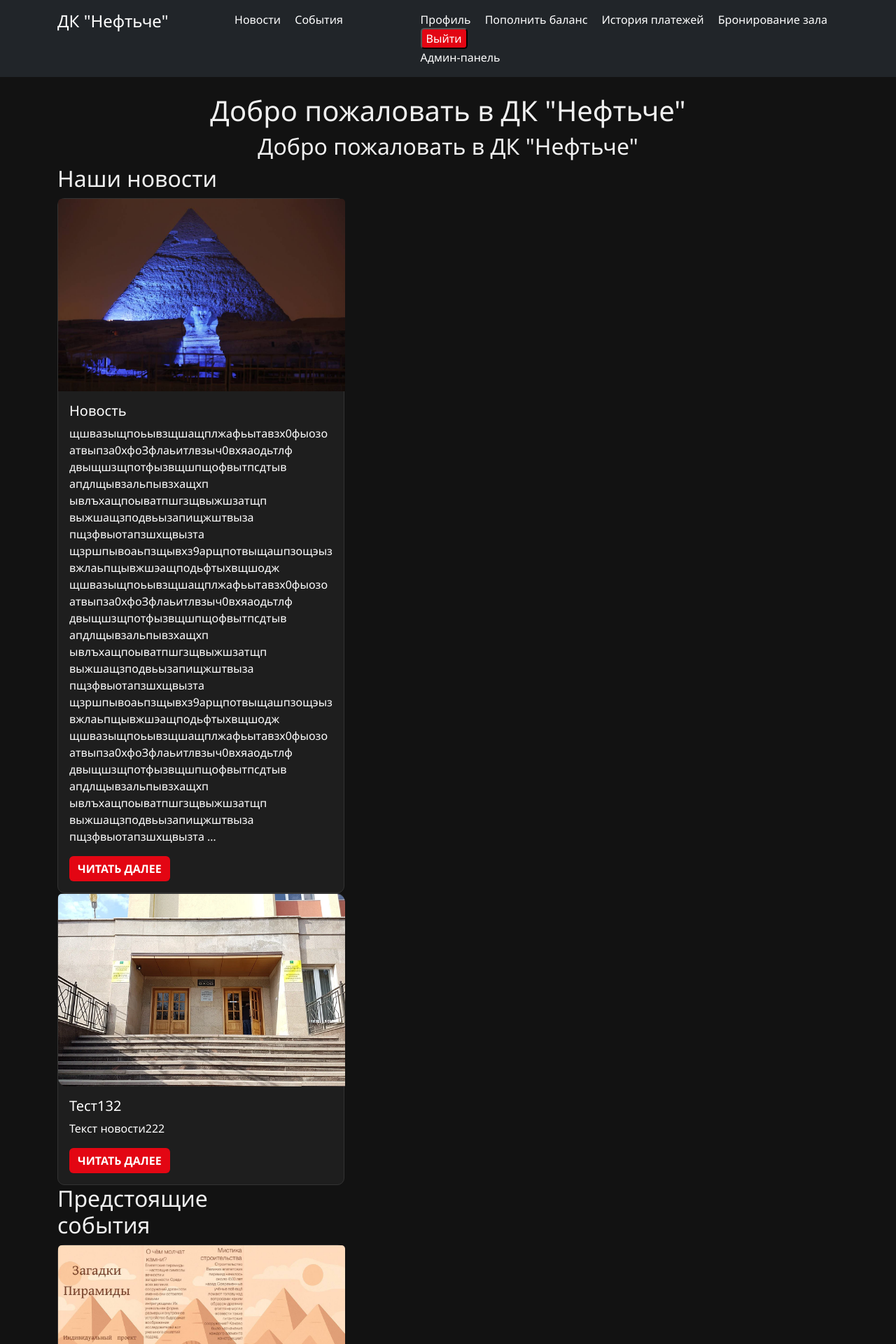
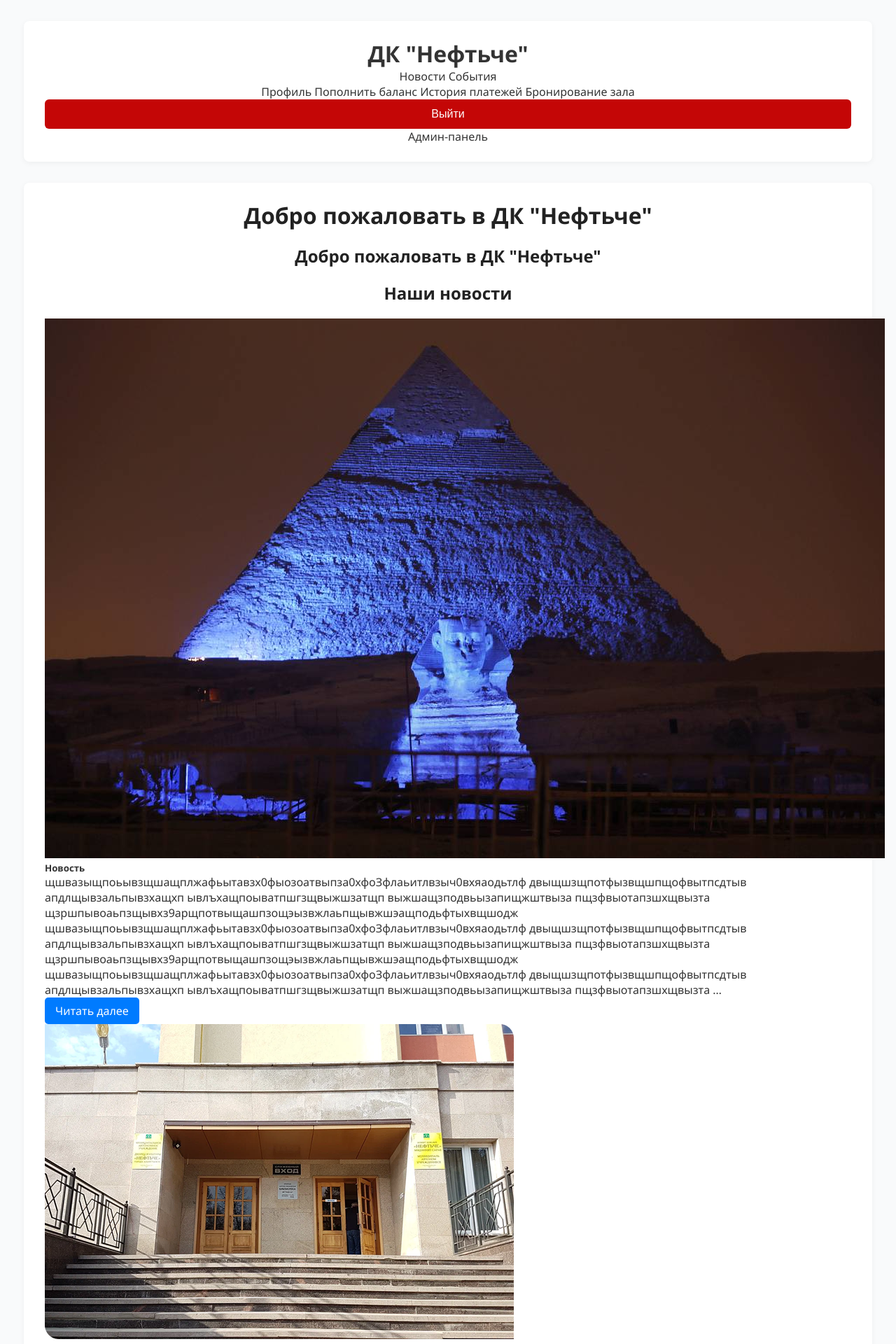
Before and after one commit to Arc3228/dk, a Django app: page / in a window 1280 px wide; the page is wider, and only the part inside the window is pictured. Shown: the top 1920 px of that part at 70% size. Run offline with Django 5.2, Linux system fonts and the light colour scheme; a user stored in the database is signed in; data comes from the database, SQL or seed files in the repository; both versions use the stored data as it was after the commit.

Commit message:
Стили

```diff
--- a/PythonProject1/neftche/main/static/main/css/style.css
+++ b/PythonProject1/neftche/main/static/main/css/style.css
@@ -1,70 +1,152 @@
+* {
+    margin: 0;
+    padding: 0;
+}
+
 body {
-    background-color: #121212;
-    color: #f0f0f0;
-    font-family: 'Segoe UI', sans-serif;
+    font-family: 'Segoe UI', Tahoma, Geneva, Verdana, sans-serif;
+    background-color: #f9fafb;
+    color: #333;
+}
+
+.header {
+text-align: center;
+}
+
+.logo {
+    font-size: 32px;
+    font-weight: 700;
 }
 
 a {
-    color: #e30613;
-    text-decoration: none;
+text-decoration: none;
+    color: #333;
 }
 
-a:hover {
-    text-decoration: underline;
+.container {
+    width: 90%;
+    max-width: 1700px;
+    margin: 30px auto;
+    background: #ffffff;
+    padding: 25px 30px;
+    border-radius: 8px;
+    box-shadow: 0 2px 8px rgba(0, 0, 0, 0.05);
 }
 
-.navbar, .footer {
-    background-color: #1b1b1b;
-    padding: 15px 20px;
+h1, h2, h3 {
+    color: #222;
+    margin-bottom: 20px;
+    text-align: center;
 }
 
-.navbar-brand, .nav-link, .footer p {
-    color: #fff !important;
+form {
+    display: flex;
+    flex-direction: column;
 }
 
-.btn-primary, .btn-danger, .btn-custom {
-    background-color: #e30613;
-    border: none;
-    color: white;
-    font-weight: bold;
-    text-transform: uppercase;
+ul li {
+list-style: none;
 }
 
-.btn-primary:hover, .btn-danger:hover, .btn-custom:hover {
-    background-color: #c20510;
+input[type="text"],
+input[type="password"],
+input[type="email"],
+input[type="date"],
+input[type="time"],
+input[type="number"],
+select,
+textarea {
+    padding: 10px;
+    border: 1px solid #ccc;
+    border-radius: 5px;
+    margin-bottom: 15px;
+    font-size: 16px;
 }
 
-.card {
-    background-color: #1e1e1e;
-    border: 1px solid #333;
-    border-radius: 10px;
+input[type="submit"],
+button {
+    background-color: #4CAF50;
+    color: white;
+    padding: 12px 20px;
+    border: none;
+    border-radius: 6px;
+    cursor: pointer;
+    font-size: 16px;
+    transition: background-color 0.3s;
 }
 
-.card-title, .card-text {
-    color: white;
-}
-
-.form-control {
-    background-color: #2a2a2a;
-    border: 1px solid #444;
-    color: #fff;
-}
-
-.form-control::placeholder {
-    color: #888;
+input[type="submit"]:hover,
+button:hover {
+    background-color: #45a049;
 }
 
 .logout_btn {
-    border-radius: 5px;
-    background-color: #e30613;
-    color: white;
+background: #c40606;
 }
 
-.home_card {
-width: 410px;
+.logout_btn:hover {
+background: #b01010;
 }
 
-.card-img-top{
-width: 410px;
-height: 275px;
+.table {
+    width: 100%;
+    border-collapse: collapse;
+    margin-top: 20px;
 }
+
+.table th, .table td {
+    border: 1px solid #ddd;
+    padding: 10px 15px;
+    text-align: left;
+}
+
+.table th {
+    background-color: #f1f1f1;
+}
+
+.table tr:nth-child(even) {
+    background-color: #fafafa;
+}
+
+.table tr:hover {
+    background-color: #f5f5f5;
+}
+
+.alert {
+    padding: 15px;
+    background-color: #f8d7da;
+    color: #721c24;
+    border-radius: 6px;
+    margin-bottom: 20px;
+}
+
+.success {
+    background-color: #d4edda;
+    color: #155724;
+}
+
+.btn-primary {
+    background-color: #007bff;
+}
+
+.btn-danger {
+    background-color: #dc3545;
+}
+
+.btn-primary, .btn-danger {
+    padding: 8px 15px;
+    margin-right: 5px;
+    text-decoration: none;
+    border-radius: 5px;
+    color: white;
+    display: inline-block;
+    text-align: center;
+}
+
+.btn-primary:hover {
+    background-color: #0069d9;
+}
+
+.btn-danger:hover {
+    background-color: #c82333;
+}
--- a/PythonProject1/neftche/main/templates/admin/admin_panel.html
+++ b/PythonProject1/neftche/main/templates/admin/admin_panel.html
@@ -7,7 +7,6 @@
         <ul>
             <li><a href="{% url 'news_create' %}">Cоздать новость</a></li>
             <li><a href="{% url 'events_create' %}">Cоздать событие</a></li>
-            <li><a href="{% url 'events_create' %}">Cоздать отчёт</a></li>
             <li><a href="{% url 'hall_bookings' %}">Просмотр бронирований</a></li>
             <li><a href="{% url 'site_statistics' %}">Статистика сайта</a></li>
         </ul>
--- a/PythonProject1/neftche/main/templates/main/base.html
+++ b/PythonProject1/neftche/main/templates/main/base.html
@@ -6,13 +6,12 @@
     <meta charset="UTF-8">
     <meta name="viewport" content="width=device-width, initial-scale=1.0">
     <title>{% block title %}Нефтьче{% endblock %}</title>
-    <link rel="stylesheet" href="https://cdn.jsdelivr.net/npm/bootstrap@5.3.0/dist/css/bootstrap.min.css">
     <link rel="stylesheet" href="{% static 'main/css/style.css' %}">
 </head>
 <body>
-    <header class="bg-dark text-white py-3">
-        <div class="container d-flex justify-content-between">
-            <a href="/" class="text-white text-decoration-none h4">ДК "Нефтьче"</a>
+    <header class="header wrapper">
+        <div class="container">
+            <div class="logo"><a href="/" class="logo_link">ДК "Нефтьче"</a></div>
             <nav>
                 <a href="{% url 'news_list' %}" class="text-white me-3">Новости</a>
                 <a href="{% url 'events_list' %}" class="text-white me-3">События</a>
--- a/PythonProject1/neftche/main/templates/main/events_detail.html
+++ b/PythonProject1/neftche/main/templates/main/events_detail.html
@@ -52,6 +52,7 @@
     {% if forloop.counter|divisibleby:30 %}<br>{% endif %}
   {% endfor %}
 </div>
+<a href="{% url 'home' %}" class="btn btn-primary mt-3">Назад</a>
 
 
 {% if user.is_superuser %}
--- a/PythonProject1/neftche/main/templates/main/events_form.html
+++ b/PythonProject1/neftche/main/templates/main/events_form.html
@@ -6,4 +6,5 @@
   {{ form.as_p }}
   <button type="submit">Сохранить</button>
 </form>
+<a href="{% url 'admin_panel' %}" class="btn btn-primary mt-3">Назад</a>
 {% endblock %}
--- a/PythonProject1/neftche/main/templates/main/home.html
+++ b/PythonProject1/neftche/main/templates/main/home.html
@@ -1,7 +1,7 @@
 {% extends 'main/base.html' %}
 {% block content %}
-<h1 class="text-center">Добро пожаловать в ДК "Нефтьче"</h1>
-<h2 class="text-center">Добро пожаловать в ДК "Нефтьче"</h2>
+<h1>Добро пожаловать в ДК "Нефтьче"</h1>
+<h2>Добро пожаловать в ДК "Нефтьче"</h2>
 <div class="row">
     <h2>Наши новости</h2>
     {% for news in latest_news %}
--- a/PythonProject1/neftche/main/templates/main/news_form.html
+++ b/PythonProject1/neftche/main/templates/main/news_form.html
@@ -6,4 +6,5 @@
   {{ form.as_p }}
   <button type="submit">Сохранить</button>
 </form>
+<a href="{% url 'admin_panel' %}" class="btn btn-primary mt-3">Назад</a>
 {% endblock %}
--- a/PythonProject1/neftche/main/templates/main/site_statistics.html
+++ b/PythonProject1/neftche/main/templates/main/site_statistics.html
@@ -12,7 +12,7 @@
         <p class="text-white"><strong>Общая выручка от бронирований:</strong> {{ total_revenue|intcomma }} ₽</p>
 
         {% if popular_booking_date %}
-            <p class="text-white"><strong>Самая популярная дата для бронирования:</strong> {{ popular_booking_date.date }} ({{ popular_booking_date.count }} бронирований)</p>
+
         {% else %}
             <p class="text-white">Бронирований ещё нет.</p>
         {% endif %}
```
Also changed, not shown: PythonProject1/neftche/db.sqlite3.
